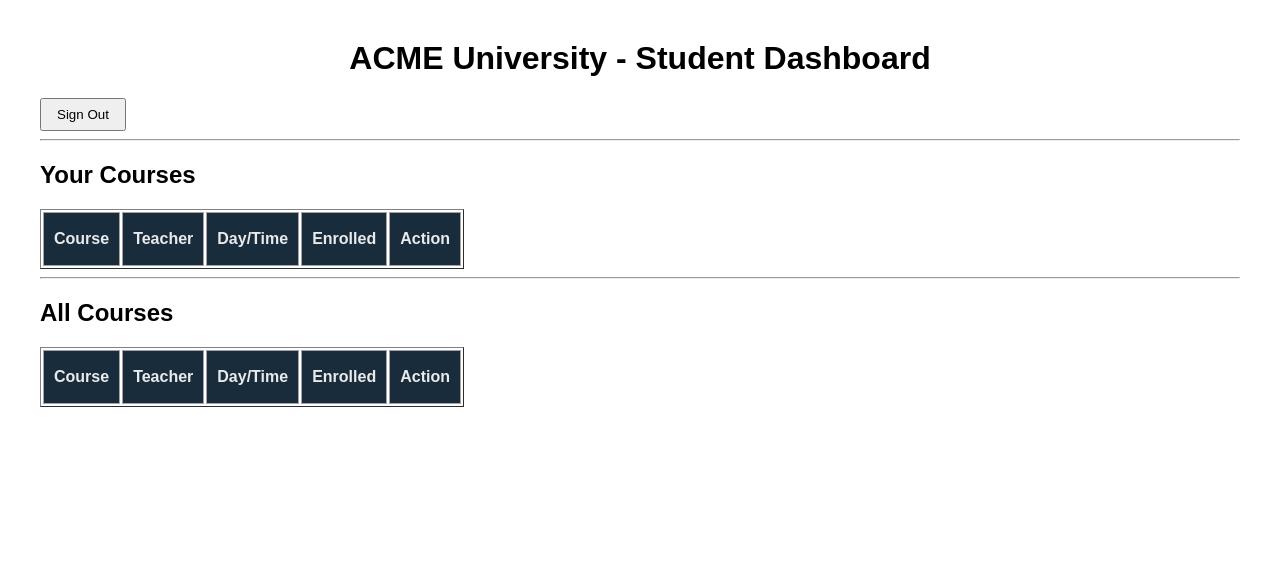
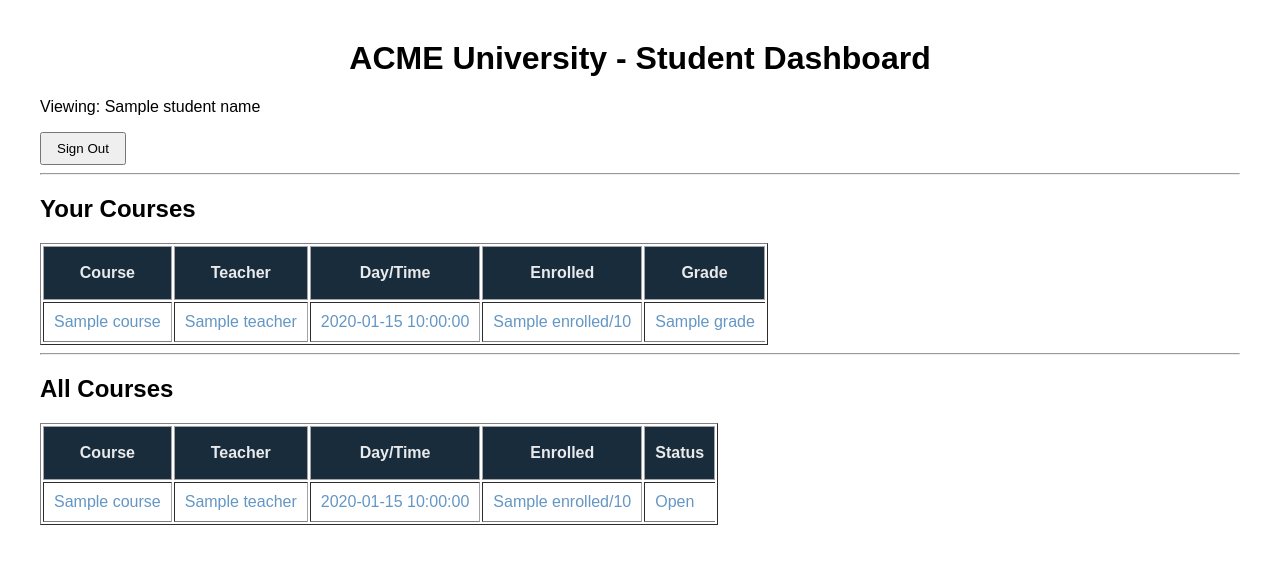
Before and after one commit to muppal-merced/CSE-108-Project, a Flask app: template Lab_8/templates/student.html in a window 1280 px wide. Shown: the top 564 px of the page. Run offline with Flask 3, Linux system fonts and the light colour scheme; the template is opened without the code that fills it: most values are stand-ins (such as "Sample title", 1, 10 or a date in 2020); lists and menus that the app fills with data are empty.

Commit message:
adjusted prof and student body headers & student/teacher info in restAPI

```diff
--- a/Lab_8/RESTapi.py
+++ b/Lab_8/RESTapi.py
@@ -110,12 +110,57 @@
 
 @app.route('/teacher', methods=['GET'])
 def teacher_home():
-    return render_template("prof_hp.html")
+    rows = []
+    courses = Course.query.order_by(Course.name).all()
+
+    for course in courses:
+        for enrollment in course.enrollments:
+            rows.append({
+                "course_name": course.name,
+                "teacher_name": course.teacher.name,
+                "student_name": enrollment.student.name,
+                "grade": enrollment.grade
+            })
+
+    return render_template("prof_course.html", rows=rows)
 
 
 @app.route('/student', methods=['GET'])
 def student_home():
-    return render_template("student.html")
+    student_user = User.query.filter_by(role='student').order_by(User.id).first()
+    courses = Course.query.order_by(Course.name).all()
+
+    my_courses = []
+    all_courses = []
+
+    for course in courses:
+        enrolled_count = len(course.enrollments)
+        all_courses.append({
+            "name": course.name,
+            "teacher": course.teacher.name,
+            "time": course.time,
+            "enrolled": enrolled_count,
+            "capacity": course.capacity
+        })
+
+        if student_user is not None:
+            student_enrollment = next((e for e in course.enrollments if e.student_id == student_user.id), None)
+            if student_enrollment is not None:
+                my_courses.append({
+                    "name": course.name,
+                    "teacher": course.teacher.name,
+                    "time": course.time,
+                    "enrolled": enrolled_count,
+                    "capacity": course.capacity,
+                    "grade": student_enrollment.grade
+                })
+
+    return render_template(
+        "student.html",
+        student_name=student_user.name if student_user else "Student",
+        my_courses=my_courses,
+        all_courses=all_courses
+    )
 
 # GET (READ) all students
 @app.route('/students', methods=["GET"])
--- a/Lab_8/templates/student.html
+++ b/Lab_8/templates/student.html
@@ -8,6 +8,7 @@
 <body>
 
 <h1>ACME University - Student Dashboard</h1>
+<p>Viewing: {{ student_name }}</p>
 
 <button onclick="logout()">Sign Out</button>
 
@@ -21,10 +22,24 @@
             <th>Teacher</th>
             <th>Day/Time</th>
             <th>Enrolled</th>
-            <th>Action</th>
+            <th>Grade</th>
         </tr>
     </thead>
-    <tbody id="myCourses"></tbody>
+    <tbody id="myCourses">
+        {% for course in my_courses %}
+        <tr>
+            <td>{{ course.name }}</td>
+            <td>{{ course.teacher }}</td>
+            <td>{{ course.time }}</td>
+            <td>{{ course.enrolled }}/{{ course.capacity }}</td>
+            <td>{{ course.grade }}</td>
+        </tr>
+        {% else %}
+        <tr>
+            <td colspan="5">No enrolled courses found.</td>
+        </tr>
+        {% endfor %}
+    </tbody>
 </table>
 
 <hr>
@@ -37,13 +52,31 @@
             <th>Teacher</th>
             <th>Day/Time</th>
             <th>Enrolled</th>
-            <th>Action</th>
+            <th>Status</th>
         </tr>
     </thead>
-    <tbody id="allCourses"></tbody>
+    <tbody id="allCourses">
+        {% for course in all_courses %}
+        <tr>
+            <td>{{ course.name }}</td>
+            <td>{{ course.teacher }}</td>
+            <td>{{ course.time }}</td>
+            <td>{{ course.enrolled }}/{{ course.capacity }}</td>
+            <td>{% if course.enrolled >= course.capacity %}Full{% else %}Open{% endif %}</td>
+        </tr>
+        {% else %}
+        <tr>
+            <td colspan="5">No courses found.</td>
+        </tr>
+        {% endfor %}
+    </tbody>
 </table>
 
-<script src="{{ url_for('static', filename='student.js') }}"></script>
+<script>
+function logout() {
+    window.location.href = "/";
+}
+</script>
 
 </body>
 </html>
```
Also changed, not shown: Lab_8/templates/prof_course.html (+15 -6 lines).
